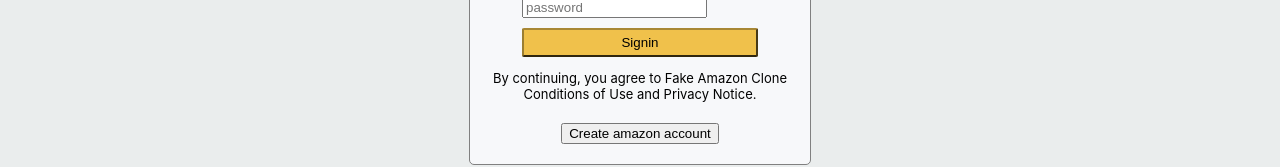
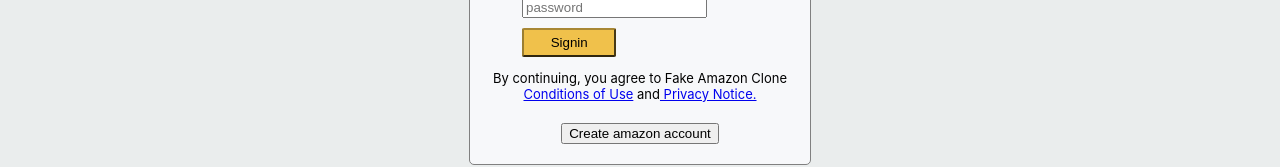
Before and after one commit to shivakrishna1103/Amazon_clone, a React (Create React App) app: page /Login in a window 1280 px wide. Shown: the part 353-520 px from the top of the page. Built offline with nearby package versions, Linux system fonts and the light colour scheme.

Commit message:
some changes has been modified in comaponents

```diff
--- a/src/App.css
+++ b/src/App.css
@@ -8,7 +8,7 @@
 
 }
 .header_logo {
- width:100px;
+ width: 100px;
 object-fit:contain ;
 margin: 20px;
 margin-top :18px;
@@ -257,7 +257,7 @@
     background: #f0c14b;
     align-items: center;
     border-radius: 2px;
-    width: 100%;
+    width: 40%;
     padding: 5px;
     margin-top: 10px;
     border-color: #a88734 #9c7e31 #846a29;
--- a/src/components/Checkout.js
+++ b/src/components/Checkout.js
@@ -5,7 +5,7 @@
 
 
 function Checkout() {
-  const [{ basket },dispatch] = useStateValue( );
+  const [{ basket }] = useStateValue( );
 
   return (
     <div className="checkout">
--- a/src/components/Firebase.js
+++ b/src/components/Firebase.js
@@ -1,5 +1,7 @@
 // For Firebase JS SDK v7.20.0 and later, measurementId is optional
-import firebase from "firebase";
+import firebase from "firebase/compat/app";
+import "firebase/compat/auth";
+import 'firebase/compat/firestore';
 
 const firebaseConfig = {
     apiKey: "AIzaSyAqHfX50nMRvZ29sFyIYMrhUBqJvXh4Vhc",
@@ -10,7 +12,12 @@
     appId: "1:65591638363:web:60fbbf1e4b28e89dcc027e",
     measurementId: "G-C7T1W0766K"
   };
-  const firebaseApp = firebase.initializieApp(firebaseConfig);
+  //Use this to initialize the firebase App
+
+  const firebaseApp = firebase.initializeApp(firebaseConfig);
+
+  //Use these for db & auth
+
   const db =firebaseApp.firestore();
   const auth =firebase.auth();
   export {db,auth};
--- a/src/components/Header.js
+++ b/src/components/Header.js
@@ -13,7 +13,7 @@
       <Link to="/">
         <img
           className="header_logo"
-          src="https://pnggrid.com/wp-content/uploads/2021/05/Amazon-Logo-1024x426.png"
+          src="./assets/svgIcons/Amazon-Logo-1024x426.png"
           alt=" "
         ></img>
       </Link>
--- a/src/components/Login.js
+++ b/src/components/Login.js
@@ -1,29 +1,37 @@
 import React from "react";
 import { useState } from "react";
-import {auth} from "./Firebase"
+import { auth } from "./Firebase";
 import { Link } from "react-router-dom";
 //import { auth } from "./Firebase";
 
 const Login = () => {
+  // const history = useHistory();
+  const [email, setEmail] = useState(" ");
+  const [password, setPassword] = useState(" ");
 
-  const [email, setEmail] = useState(" ");
-  const [password,setPassword]=useState(" ");
+  const submitHandler = (e) => {
+    e.preventDefault();
+    auth
+      .signInWithEmailAndPassword(email, password)
+      .then((auth) => {
+        console.log(auth);
+        // history.push("/");
+      })
+      .catch((error) => alert(error.message));
+  };
 
-  const submitHandler = ( e )=>{
+  const registerHandler = (e) => {
     e.preventDefault();
-    auth.signInWithEmailAndPassword(email,password).then(auth=>{
-      console.log(auth);
-
-    })
-  }
-
-  const registerHandler =(e)=>{
- e.preventDefault();
-     auth.createUserWithEmailAndPassword(email,password).then((auth)=>{
-         console.log(auth);
-     }
-     )
-  }
+    auth
+      .createUserWithEmailAndPassword(email, password)
+      .then((auth) => {
+        console.log(auth);
+        if(auth){
+          // history.push('/');
+        }
+      })
+      .catch((error) => alert(error.message));
+  };
 
   return (
     <div className="login-page">
@@ -42,19 +50,30 @@
             type="text"
             id="username"
             value={email}
-            onChange={(e)=>setEmail(e.target.value)}
-            placeholder="Email or phoneNumber"
+            onChange={(e) => setEmail(e.target.value)}
+            placeholder="Email , password"
           ></input>
           <label>Password</label>
-          <input type="password" id="password" vlaue={password} onChange={(e)=>setPassword(e.target.value)} placeholder="password"></input>
-          <button type="button" onClick={submitHandler}>Signin</button>
-              </form>
-          <p>
-          By continuing, you agree to Fake  Amazon Clone Conditions of Use and Privacy
-          Notice.
+          <input
+            type="password"
+            id="password"
+            vlaue={password}
+            onChange={(e) => setPassword(e.target.value)}
+            placeholder="password"
+          ></input>
+          <button type="button" onClick={submitHandler}>
+            Signin
+          </button>
+        </form>
+        <p>
+          By continuing, you agree to Fake Amazon Clone{" "}
+          <a href=" / ">Conditions of Use</a> and
+          <a href="/ "> Privacy Notice.</a>
         </p>
         <div className="createBtn">
-          <button type="button" onClick={registerHandler}>Create amazon account</button>
+          <button type="button" onClick={registerHandler}>
+            Create amazon account
+          </button>
         </div>
       </div>
     </div>
```
Also changed, not shown: src/components/Home.js (+8 -4 lines), src/components/assets/svgIcons/Amazon-Logo-1024x426.png (added), 1 other file (tests, documents, lock files or other folders).
